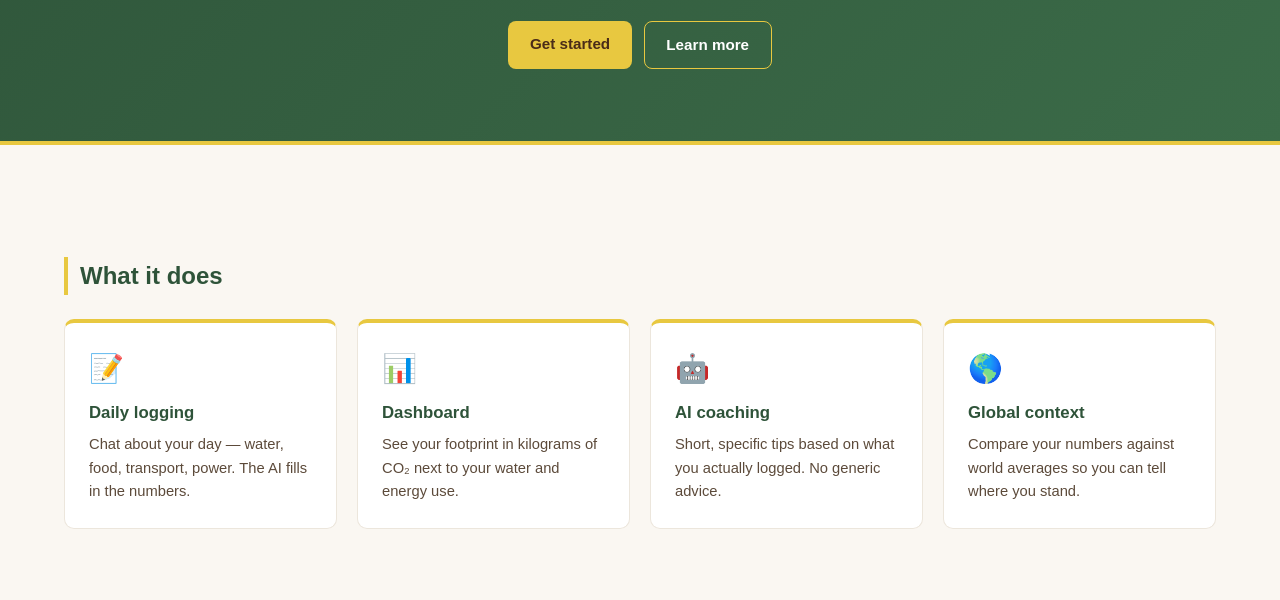
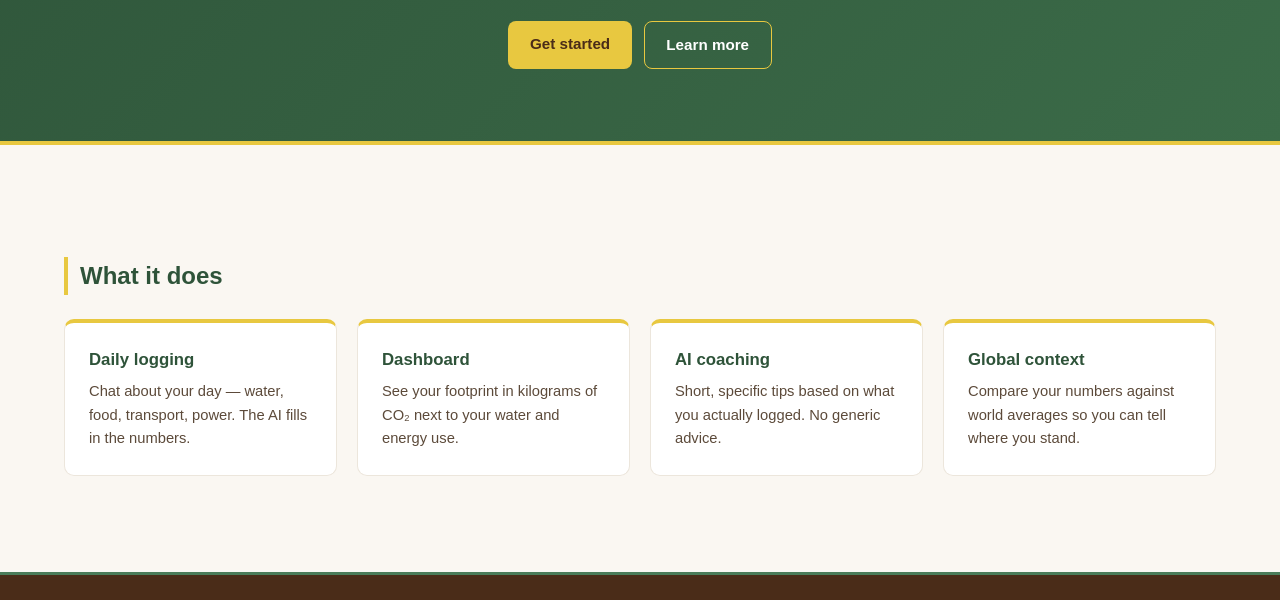
Before and after one commit to Gallutio/next_green, a website: page index.html in a window 1280 px wide. Shown: the part 471-1071 px from the top of the page. Drawn offline with Linux system fonts and the light colour scheme.

```diff
--- a/index.html
+++ b/index.html
@@ -29,22 +29,18 @@
             <h2>What it does</h2>
             <div class="home-feature-grid">
                 <div class="home-feature">
-                    <div class="icon">&#128221;</div>
                     <h3>Daily logging</h3>
                     <p>Chat about your day &mdash; water, food, transport, power. The AI fills in the numbers.</p>
                 </div>
                 <div class="home-feature">
-                    <div class="icon">&#128202;</div>
                     <h3>Dashboard</h3>
                     <p>See your footprint in kilograms of CO&#8322; next to your water and energy use.</p>
                 </div>
                 <div class="home-feature">
-                    <div class="icon">&#129302;</div>
                     <h3>AI coaching</h3>
                     <p>Short, specific tips based on what you actually logged. No generic advice.</p>
                 </div>
                 <div class="home-feature">
-                    <div class="icon">&#127758;</div>
                     <h3>Global context</h3>
                     <p>Compare your numbers against world averages so you can tell where you stand.</p>
                 </div>
```
